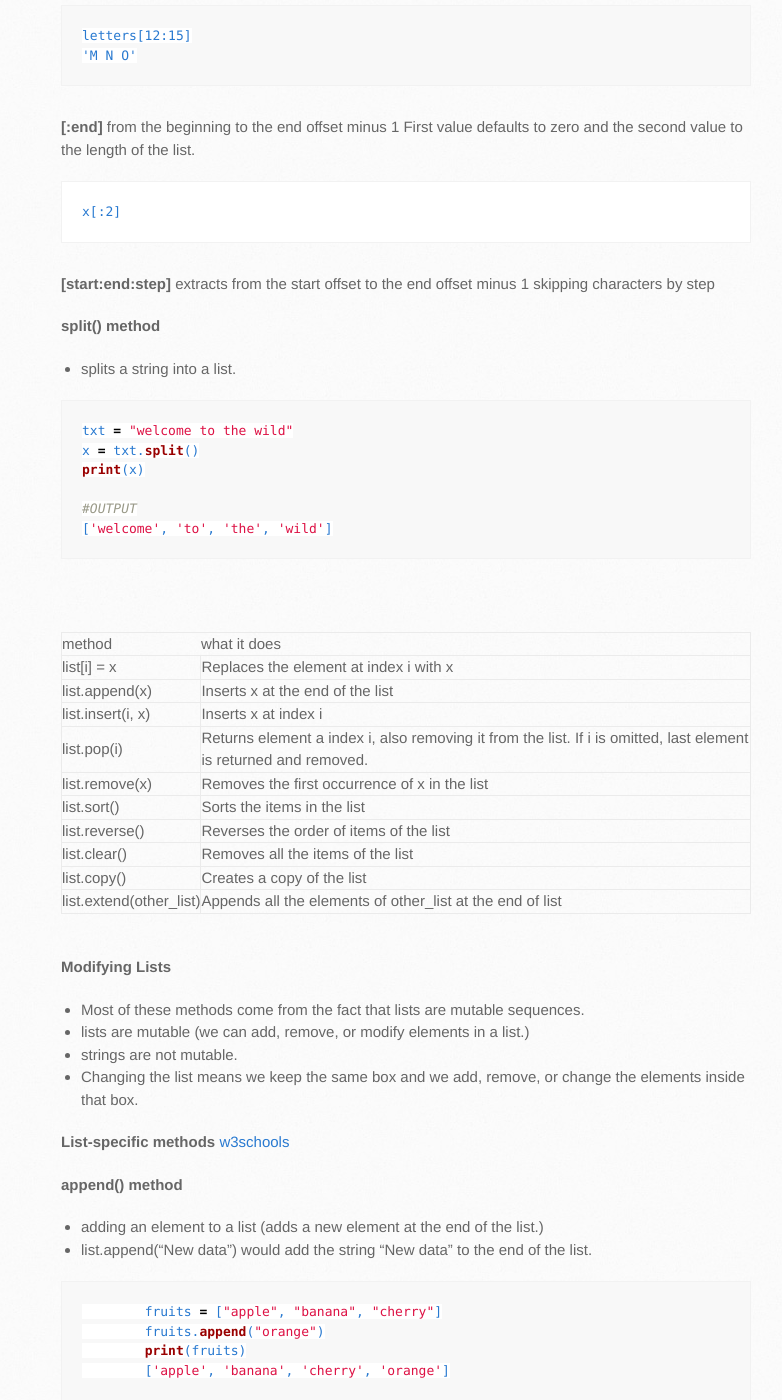
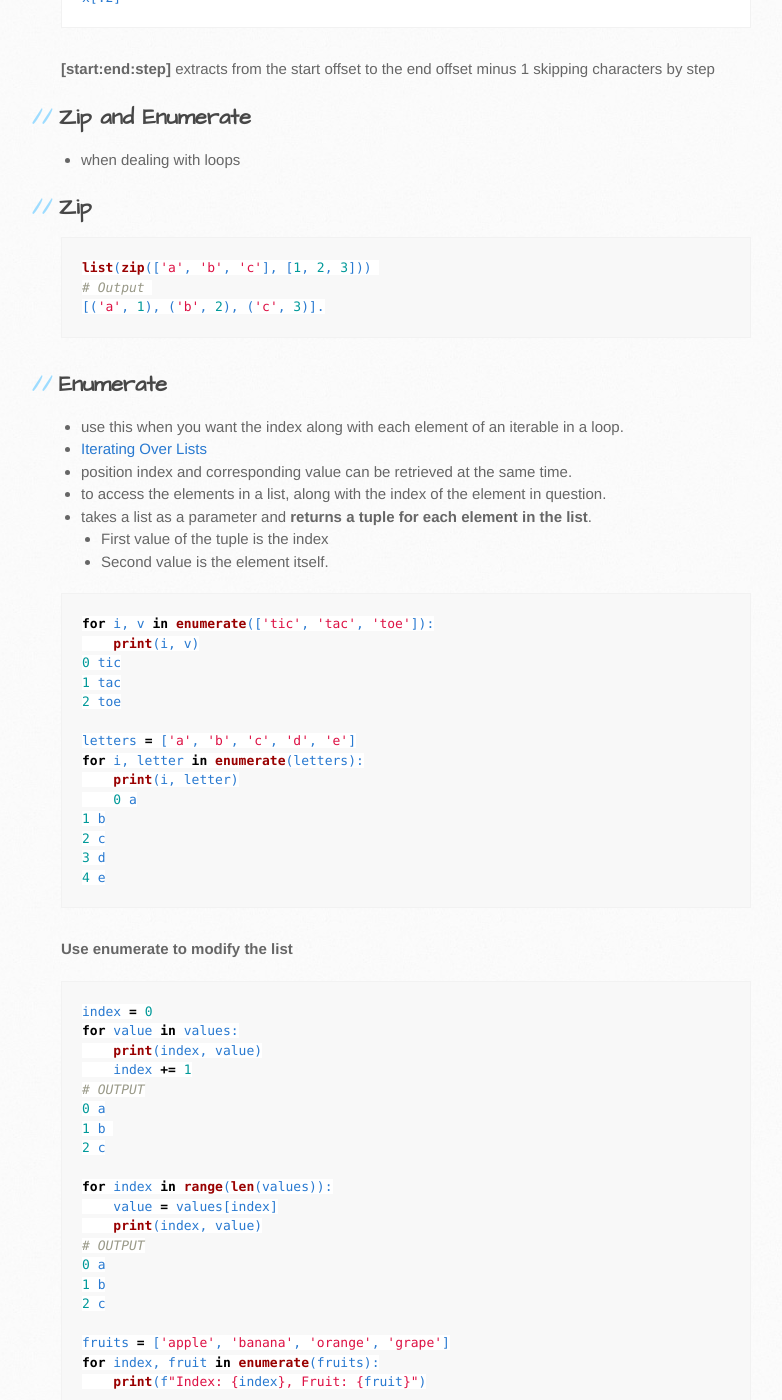
Before and after one commit to trumpfheller/trumpfheller.github.io, a Jekyll site: the page built from python/lists.md, in a window 1280 px wide and 1400 px high, scrolled down 3755 px. Shown: the whole window, without its empty margins (99-881 px from the left). Built offline with Jekyll 4.4.1, drawn with Linux system fonts in a browser that asks for light colours; some of the changed text lies outside the part shown.

Commit message:
Update lists.md

````diff
--- a/python/lists.md
+++ b/python/lists.md
@@ -35,17 +35,7 @@ a is b
 False
 ```
 
-- can be accessed via index
-	- if we try to access an element after the end of the list We get an index error. We can't go over the end of the list.
-
-```python
-fruits = ['apple', 'banana', 'cherry']
-x = fruits.index("cherry")
-print(x)
-    #OUTOUT
-2
-```
-
+> Action item
 - can be nested to arbitrary depth
 - dynamic
 
@@ -172,33 +162,76 @@ x[:2]
 
 **[start:end:step]** extracts from the start offset to the end offset minus 1 skipping characters by step
 
+## Zip and Enumerate
+- when dealing with loops
 
-**split() method**
-- splits a string into a list.
+## Zip
+```python
+list(zip(['a', 'b', 'c'], [1, 2, 3]))
+# Output
+[('a', 1), ('b', 2), ('c', 3)].
+```
+## Enumerate
+- use this when you want the index along with each element of an iterable in a loop.
+- [Iterating Over Lists](https://docs.python.org/3/tutorial/datastructures.html?highlight=enumerate)
+- position index and corresponding value can be retrieved at the same time.
+- to access the elements in a list, along with the index of the element in question.
+- takes a list as a parameter and **returns a tuple for each element in the list**.
+    - First value of the tuple is the index
+    - Second value is the element itself.
 
 ```python
-txt = "welcome to the wild"
-x = txt.split()
-print(x)
+for i, v in enumerate(['tic', 'tac', 'toe']):
+    print(i, v)
+0 tic
+1 tac
+2 toe
 
-#OUTPUT
-['welcome', 'to', 'the', 'wild']
+letters = ['a', 'b', 'c', 'd', 'e']
+for i, letter in enumerate(letters):
+    print(i, letter)
+    0 a
+1 b
+2 c
+3 d
+4 e
 ```
 
-<br>
+**Use enumerate to modify the list**
+```python
+index = 0
+for value in values:
+    print(index, value)
+    index += 1
+# OUTPUT
+0 a
+1 b
+2 c
 
-| method | what it does |
-|:-------------|:------------------|
-| list[i] = x | Replaces the element at index i with x |
-| list.append(x) | Inserts x at the end of the list |
-| list.insert(i, x) | Inserts x at index i |
-| list.pop(i) | Returns element a index i, also removing it from the list. If i is omitted, last element is returned and removed. |
-| list.remove(x) | Removes the first occurrence of x in the list |
-| list.sort() | Sorts the items in the list |
-| list.reverse() | Reverses the order of items of the list |
-| list.clear() | Removes all the items of the list |
-| list.copy() | Creates a copy of the list |
-| list.extend(other_list) | Appends all the elements of other_list at the end of list |
+for index in range(len(values)):
+    value = values[index]
+    print(index, value)
+# OUTPUT
+0 a
+1 b
+2 c
+
+fruits = ['apple', 'banana', 'orange', 'grape']
+for index, fruit in enumerate(fruits):
+    print(f"Index: {index}, Fruit: {fruit}")
+
+Index: 0, Fruit: apple
+Index: 1, Fruit: banana
+Index: 2, Fruit: orange
+Index: 3, Fruit: grape
+
+my_list = [1, 2, 3, 4, 5]
+for index, value in enumerate(my_list):
+    my_list[index] = value * 2
+
+print(my_list)
+[2, 4, 6, 8, 10]
+```
 
 <br>
 
@@ -432,9 +465,10 @@ Appending an if statement to the end of the comprehension.
  ```python
 	x for x in range(1,101) if x % 10 == 0
 ```
+
 would generate a list containing all the integers divisible by 10 from 1 to 100. The if statement we added here evaluates each value in the range from 1 to 100 to check if it’s evenly divisible by 10. If it is, it gets added to the list.
 
-List comprehensions can be really powerful, but they can also be super complex, resulting in code that’s hard to read. Be careful when using them, since it might make it more difficult for someone else looking at your code to easily understand what the code is doing.
+List comprehensions can be powerful, but also be super complex, resulting in code that’s hard to read.
 
 
 
````
